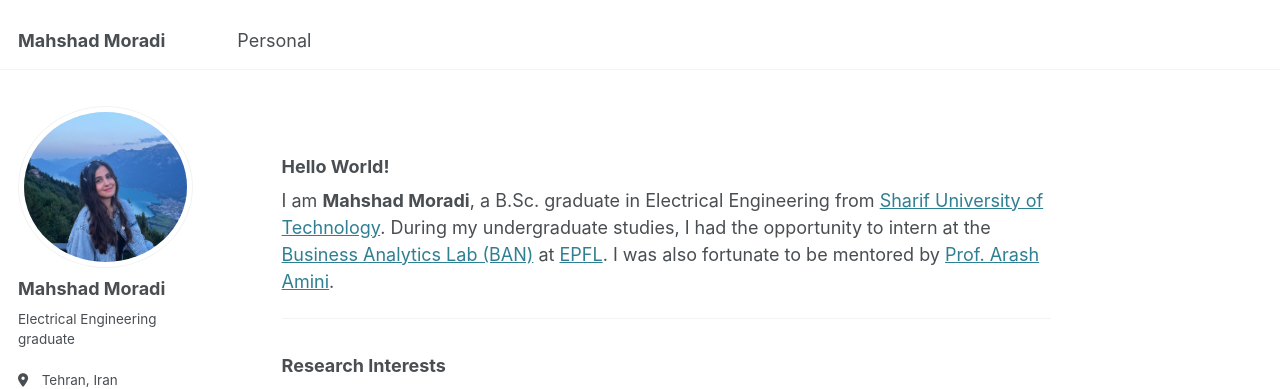
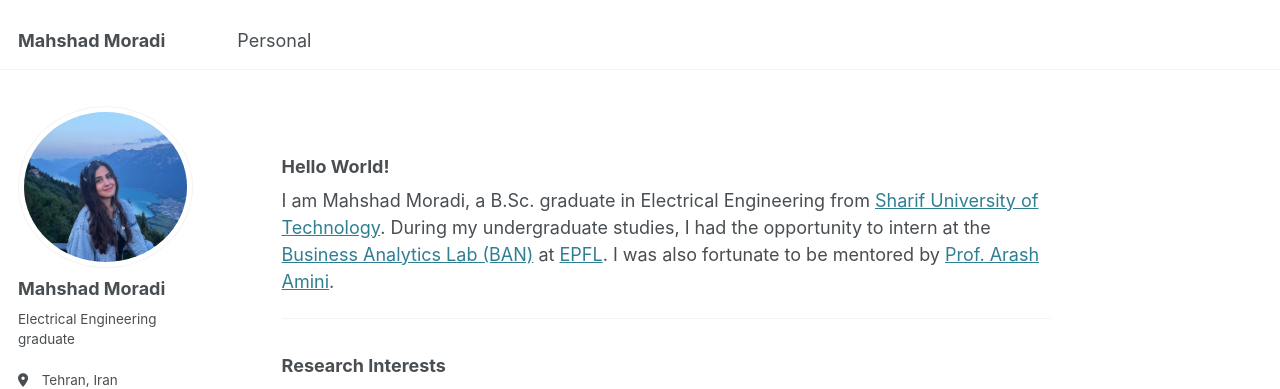
Before and after one commit to mahshadmoradi/mahshadmoradi.github.io, a Jekyll site: the page built from _pages/about.md, in a window 1280 px wide and 959 px high. Shown: the top 389 px of the window. Built offline with Jekyll 4.4.1, drawn with Linux system fonts in a browser that asks for light colours; a script that is not in the unit is left out.

```diff
--- a/_pages/about.md
+++ b/_pages/about.md
@@ -9,7 +9,7 @@ redirect_from:
 
 ### Hello World!
 
-I am **Mahshad Moradi**, a B.Sc. graduate in Electrical Engineering from [Sharif University of Technology](https://en.sharif.ir). During my undergraduate studies, I had the opportunity to intern at the [Business Analytics Lab (BAN)](https://www.epfl.ch/labs/ban/) at [EPFL](https://www.epfl.ch/en/). I was also fortunate to be mentored by [Prof. Arash Amini](https://scholar.google.com/citations?hl=en&user=3ekS0ucAAAAJ&view_op=list_works&sortby=pubdate).
+I am Mahshad Moradi, a B.Sc. graduate in Electrical Engineering from [Sharif University of Technology](https://en.sharif.ir). During my undergraduate studies, I had the opportunity to intern at the [Business Analytics Lab (BAN)](https://www.epfl.ch/labs/ban/) at [EPFL](https://www.epfl.ch/en/). I was also fortunate to be mentored by [Prof. Arash Amini](https://scholar.google.com/citations?hl=en&user=3ekS0ucAAAAJ&view_op=list_works&sortby=pubdate).
 
 ---
 
```
